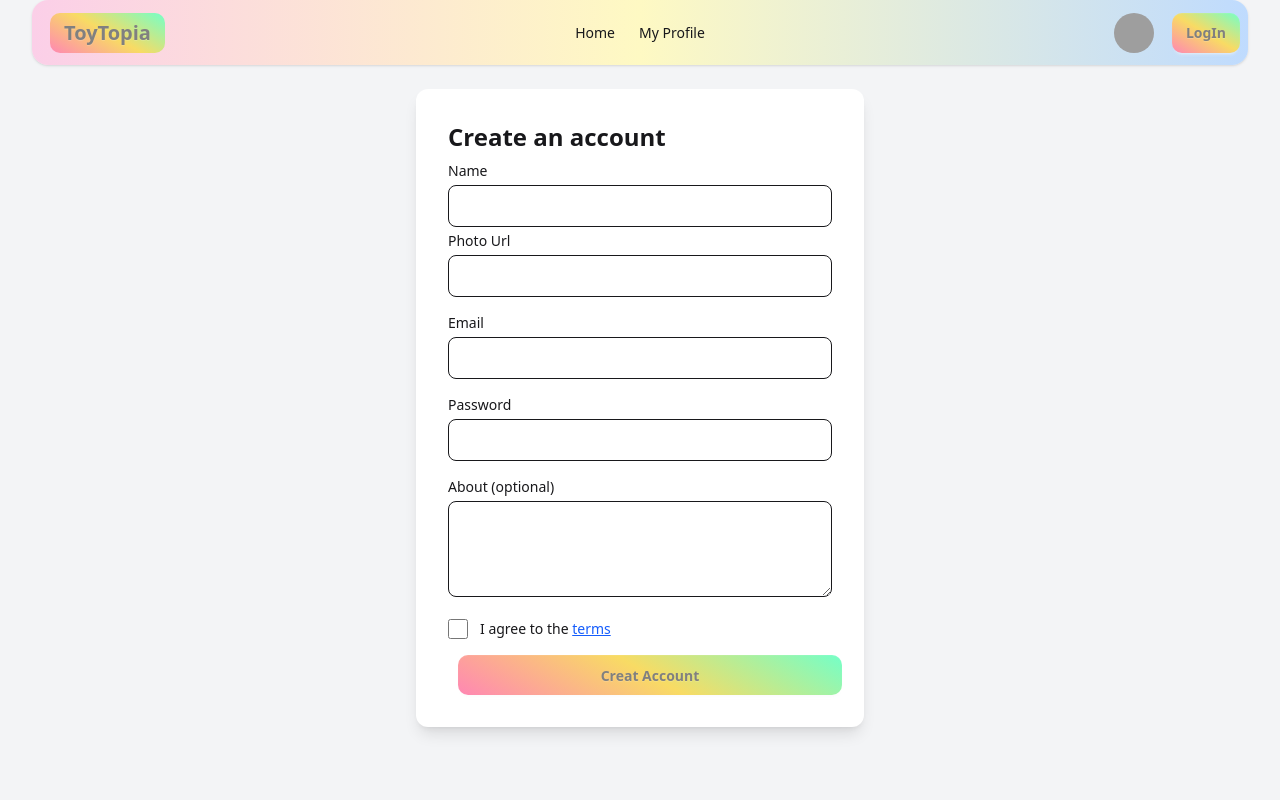
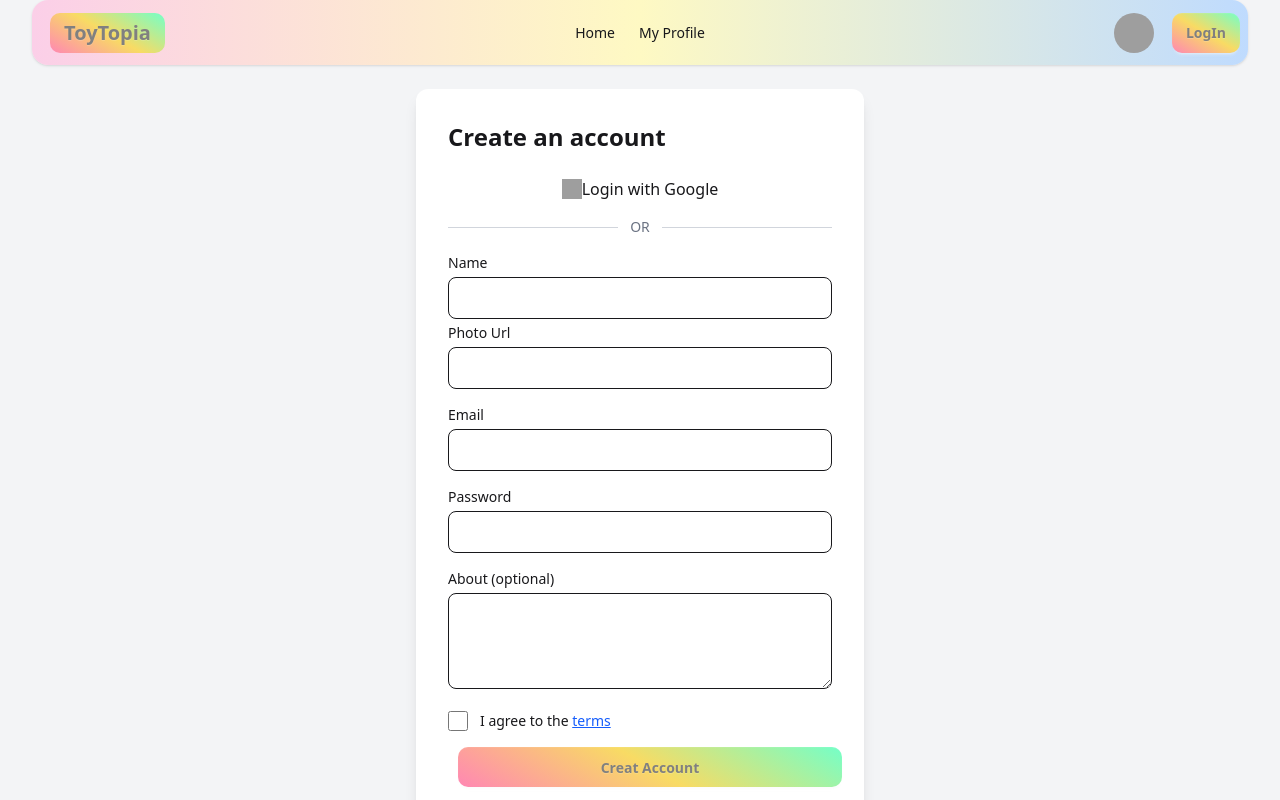
Before and after one commit to SakibHossain3538/ToyDeck, a React (Vite) app: page /signup in a window 1280 px wide. Shown: the top 800 px of the page. Built offline with nearby package versions, Linux system fonts and the light colour scheme; no server answers; grey boxes are pictures that could not be loaded.

Commit message:
try now form

```diff
--- a/src/Components/Navbar.jsx
+++ b/src/Components/Navbar.jsx
@@ -42,9 +42,12 @@ function Navbar() {
     <div className="dropdown dropdown-end">
       <div tabIndex="0" role="button" className="avatar">
         <div className="w-10  rounded-full">
-          <img
-            alt="Tailwind CSS Navbar component"
-            src={user?.photoURL || "https://i.ibb.co.com/V0NKMLfC/31046197.jpg"} />
+                  <img
+                    className="cursor-pointer rounded-2xl"
+                    alt="Tailwind CSS Navbar component"
+                    src={user?.photoURL || "https://i.ibb.co.com/V0NKMLfC/31046197.jpg"}
+                      title={user.displayName}
+                  />
         </div>
       </div>
       <ul
--- a/src/Pages/AppDetails.jsx
+++ b/src/Pages/AppDetails.jsx
@@ -1,4 +1,4 @@
-import React, { useContext } from 'react'
+import React, { useContext, useState } from 'react'
 import { useParams } from 'react-router'
 import { ToysContext } from '../Context/Context'
 import MyContainer from '../MyContainer.jsx/MyContainer'
@@ -7,7 +7,13 @@ import { FaRegStar } from "react-icons/fa";
 function AppDetails() {
     const { toyId } = useParams()
     const { toys } = useContext(ToysContext)
-
+  const [submitted, setSubmitted] = useState(false)
+  const [showForm, setShowForm] = useState(false)
+  const handleSubmit = (e) => {
+    e.preventDefault();
+    setSubmitted(true)
+    setSubmitted(true)
+  }
     const toyDetail = toys.find(product => product.id === toyId)
     if (!toyDetail) return <p>Toy not found</p>;
 
@@ -21,7 +27,19 @@ function AppDetails() {
                   <div className='py-3.5 text-xl font-semibold'>Seller : {toyDetail.sellerName}</div>
 
                   <div className='text-xl '>Contact Email : {toyDetail.sellerEmail}</div>
-                   <div className='text-xl text-gray-500'>{toyDetail.description}</div>
+          <div className='text-xl text-gray-500 mb-6'>{toyDetail.description}</div>
+          <button className='btn' onClick={()=>{setShowForm(true)}} disabled={submitted}>{submitted ? "Submitted" : "Try Now"}</button>
+          {showForm && !submitted && (
+            <form onSubmit={handleSubmit} className='mt-6 p-10 md:w-[700px] space-y-3 bg-base-100 rounded-2xl'>
+              <input type="text" placeholder='Enter Your Name' className='border p-2 w-full rounded-2xl'
+                required />
+                  <input type="email" placeholder='Enter Your E-mail' className='border p-2 w-full rounded-2xl'
+                required />
+              <button className='btn'>Submit</button>
+              <p className='mt-2.5 text-xl font-semibold text-gray-400'>After Submitted The Form,Our Agent Will Cantact You Soon.</p>
+            </form>
+
+          )}
               </div>
 
           </div>
@@ -36,7 +54,7 @@ function AppDetails() {
           <div className='text-'>
             Available : {toyDetail.availableQuantity}
               </div>
-              </div>
+      </div>
       </MyContainer>
   )
 }
--- a/src/Pages/Login.jsx
+++ b/src/Pages/Login.jsx
@@ -1,4 +1,4 @@
-import React, { useContext, useState,useEffect } from "react";
+import React, { useContext, useState } from "react";
 import { Link, useLocation, useNavigate } from "react-router";
 import { IoIosEye } from "react-icons/io";
 import { IoIosEyeOff } from "react-icons/io";
--- a/src/Pages/SignUp.jsx
+++ b/src/Pages/SignUp.jsx
@@ -3,8 +3,20 @@ import { ToysContext } from "../Context/Context";
 import { useLocation, useNavigate } from "react-router";
 
 export default function SignupForm() {
-    const {createUser,updatePr,setLoading,user,setUser}=useContext(ToysContext)
+    const {createUser,updatePr,setLoading,user,setUser,signInwithGoogle}=useContext(ToysContext)
   const location = useLocation()
+    const handleGoogleSignin = () => {
+    console.log("google signin");
+    signInwithGoogle()
+      .then((res) => {
+        console.log(res);
+        setUser(res.user);
+        navigate(from);
+      })
+      .catch((e) => {
+        console.log(e);
+      });
+  };
   const from = location.state || "/";
   const navigate = useNavigate();
   useEffect(() => {
@@ -64,7 +76,21 @@ export default function SignupForm() {
     <div className="max-w-md mx-auto bg-white shadow-lg rounded-xl p-8 mt-6">
       <h1 className="text-2xl font-bold mb-2">Create an account</h1>
 
-
+         <button
+        type="button" className="w-full flex items-center justify-center mt-6 mb-4 border-gray-300
+       rounded-lg hover:bg:gray-100 transition font-medium"
+        onClick={() =>handleGoogleSignin()}
+      > <img
+          src="https://www.gstatic.com/firebasejs/ui/2.0.0/images/auth/google.svg"
+          alt="google"
+          className="w-5 h-5"
+        /> Login with Google
+      </button>
+      <div className="flex items-center my-4">
+        <div className="flex-1 h-px bg-gray-300"></div>
+        <span className="px-3 text-gray-500 text-sm">OR</span>
+         <div className="flex-1 h-px bg-gray-300"></div>
+        </div>
       <form onSubmit={handleSubmit} className="space-y-4">
         <div className=" gap-4">
           <div>
```
